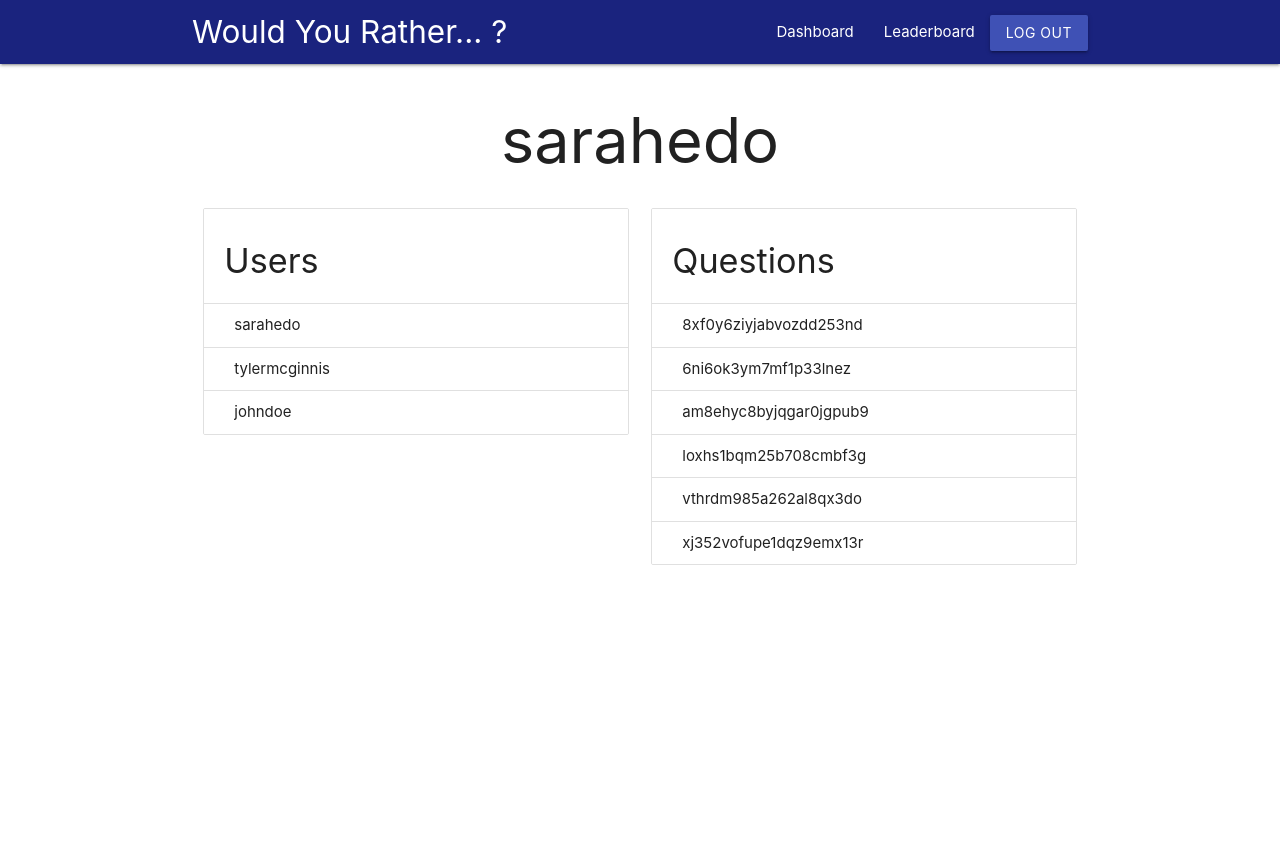
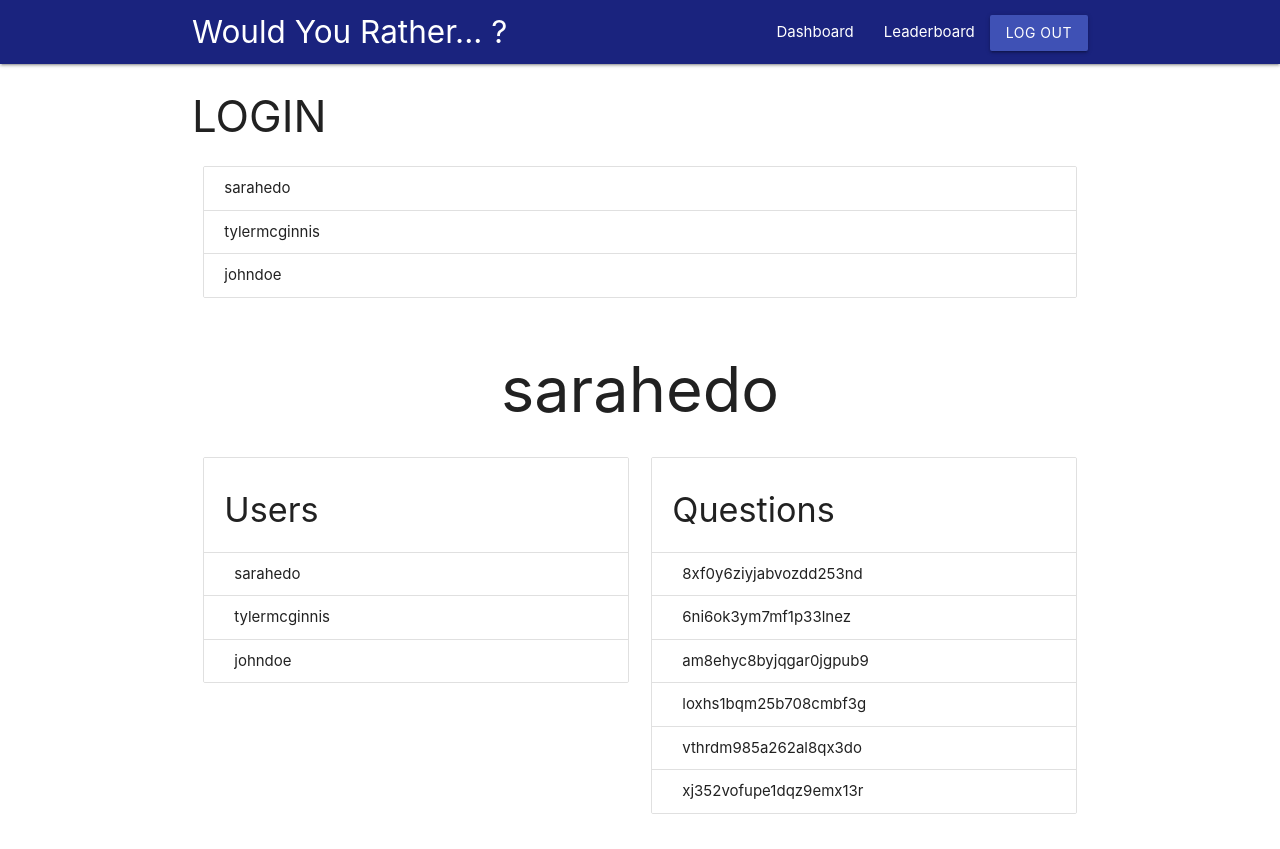
Before and after one commit to andreapillai/project-would-you-rather, a React (Create React App) app: page / in a window 1280 px wide. Before the commit the page ends 800 px from the top, so only its background shows below. Built offline with nearby package versions, Linux system fonts and the light colour scheme.

Commit message:
Create Login connected component

```diff
--- a/src/components/App.js
+++ b/src/components/App.js
@@ -3,6 +3,7 @@ import { connect } from "react-redux";
 import { handleInitialData } from "./../actions/shared";
 import { Row, Col, Collection, CollectionItem } from "react-materialize";
 import NavBar from "./NavBar";
+import Login from "./Login";
 
 export class App extends Component {
   componentDidMount() {
@@ -14,6 +15,7 @@ export class App extends Component {
     return (
       <div>
         <NavBar />
+        <Login />
         {authUser && (
           <div className="container">
             <h1 className="center">{authUser}</h1>
--- /dev/null
+++ b/src/components/Login.js
@@ -0,0 +1,27 @@
+import React, { Component } from "react";
+import { connect } from "react-redux";
+import { Row, Col, Collection, CollectionItem } from "react-materialize";
+
+export class Login extends Component {
+  render() {
+    const { userIds } = this.props;
+    return (
+      <Row className="container">
+        <h3>LOGIN</h3>
+        <Col s={12}>
+          <Collection>
+            {userIds.map((id) => (
+              <CollectionItem key={id}>{id}</CollectionItem>
+            ))}
+          </Collection>
+        </Col>
+      </Row>
+    );
+  }
+}
+
+const mapStateToProps = ({ users }) => ({
+  userIds: Object.keys(users),
+});
+
+export default connect(mapStateToProps)(Login);
```
